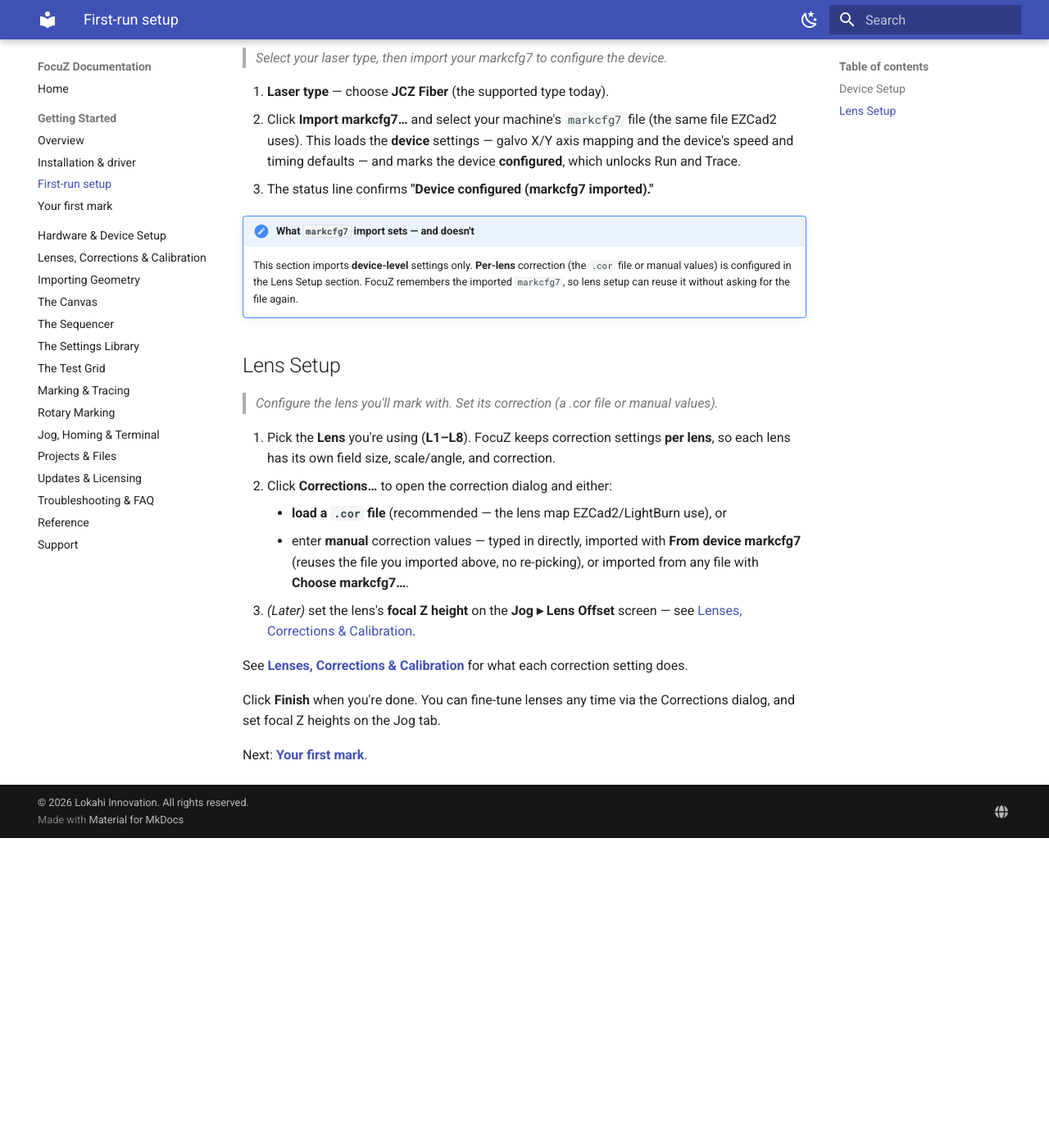
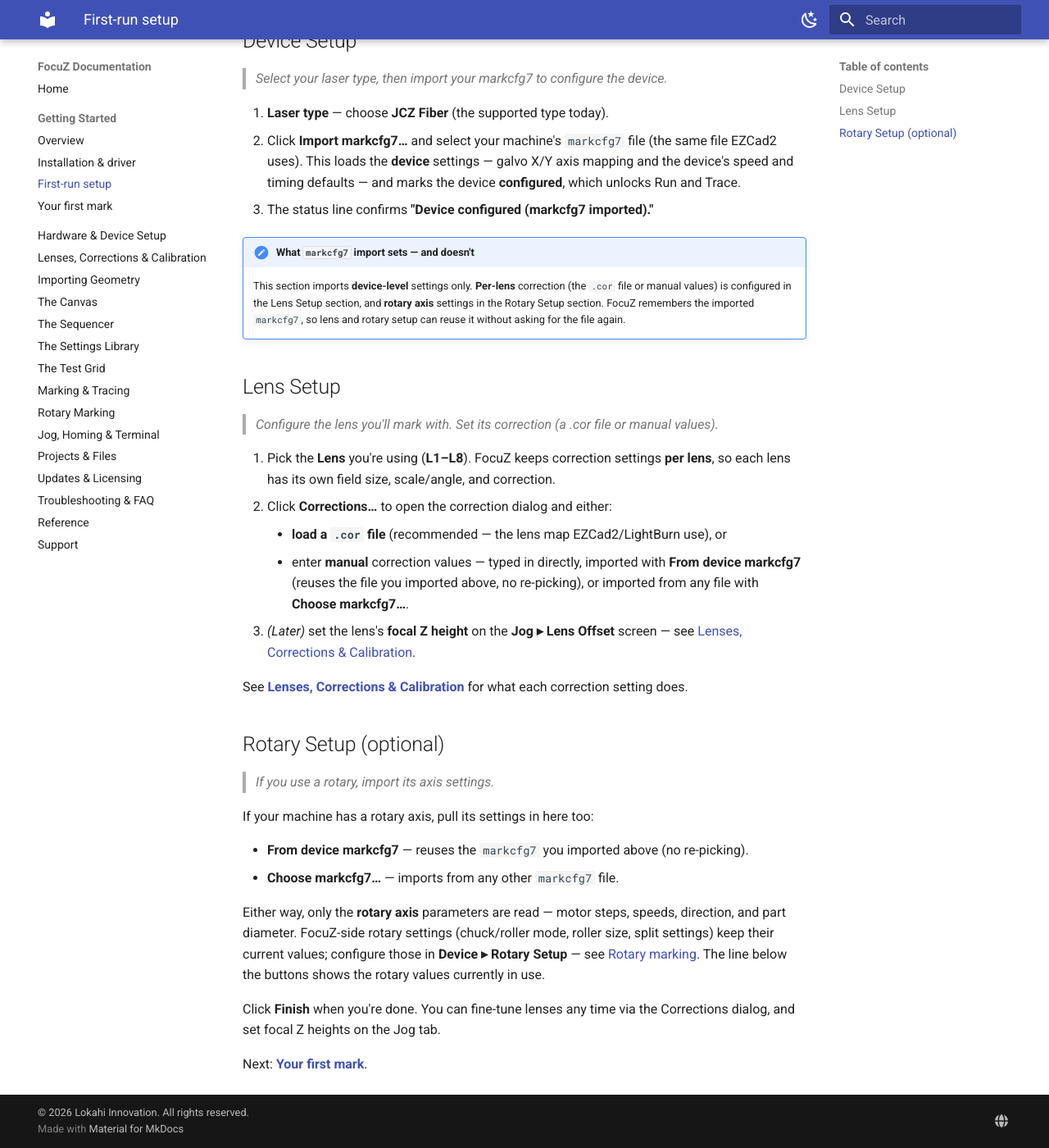
Before and after one commit to Lokahi-Shop/focuz-docs, an MkDocs documentation site: the page built from docs/getting-started/first-run.md, in a window 1280 px wide and 1400 px high, scrolled down 870 px. Shown: the whole window at 82% size. Built offline with MkDocs 1.6.1 and Material for MkDocs 9.7.7, drawn with Linux system fonts in a browser that asks for light colours; before the commit the page ends 1892 px from its top, so only the background shows below that; some of the changed text lies outside the part shown.

Commit message:
Device Setup wizard: optional Rotary Setup import section
Co-Authored-By: Claude Fable 5 <noreply@anthropic.com>

```diff
--- a/docs/getting-started/first-run.md
+++ b/docs/getting-started/first-run.md
@@ -12,7 +12,8 @@ Setup**.
 
 <!-- TODO screenshot: Device Setup single page -->
 
-Everything is on one page: a **Device Setup** section on top, and **Lens Setup** below it.
+Everything is on one page: a **Device Setup** section on top, **Lens Setup** below it, and an
+optional **Rotary Setup** at the bottom.
 
 ## Device Setup
 
@@ -26,8 +27,9 @@ Everything is on one page: a **Device Setup** section on top, and **Lens Setup**
 
 !!! note "What `markcfg7` import sets — and doesn't"
     This section imports **device-level** settings only. **Per-lens** correction (the `.cor` file or
-    manual values) is configured in the Lens Setup section. FocuZ remembers the imported `markcfg7`,
-    so lens setup can reuse it without asking for the file again.
+    manual values) is configured in the Lens Setup section, and **rotary axis** settings in the
+    Rotary Setup section. FocuZ remembers the imported `markcfg7`, so lens and rotary setup can
+    reuse it without asking for the file again.
 
 ## Lens Setup
 
@@ -45,6 +47,20 @@ Everything is on one page: a **Device Setup** section on top, and **Lens Setup**
 
 See **[Lenses, Corrections & Calibration](../lenses-corrections.md)** for what each correction setting does.
 
+## Rotary Setup (optional)
+
+> *If you use a rotary, import its axis settings.*
+
+If your machine has a rotary axis, pull its settings in here too:
+
+- **From device markcfg7** — reuses the `markcfg7` you imported above (no re-picking).
+- **Choose markcfg7…** — imports from any other `markcfg7` file.
+
+Either way, only the **rotary axis** parameters are read — motor steps, speeds, direction, and part
+diameter. FocuZ-side rotary settings (chuck/roller mode, roller size, split settings) keep their
+current values; configure those in **Device ▸ Rotary Setup** — see [Rotary marking](../rotary.md).
+The line below the buttons shows the rotary values currently in use.
+
 Click **Finish** when you're done. You can fine-tune lenses any time via the Corrections dialog, and set
 focal Z heights on the Jog tab.
 
```
Also changed, not shown: docs/rotary.md (+4 -1 lines).
